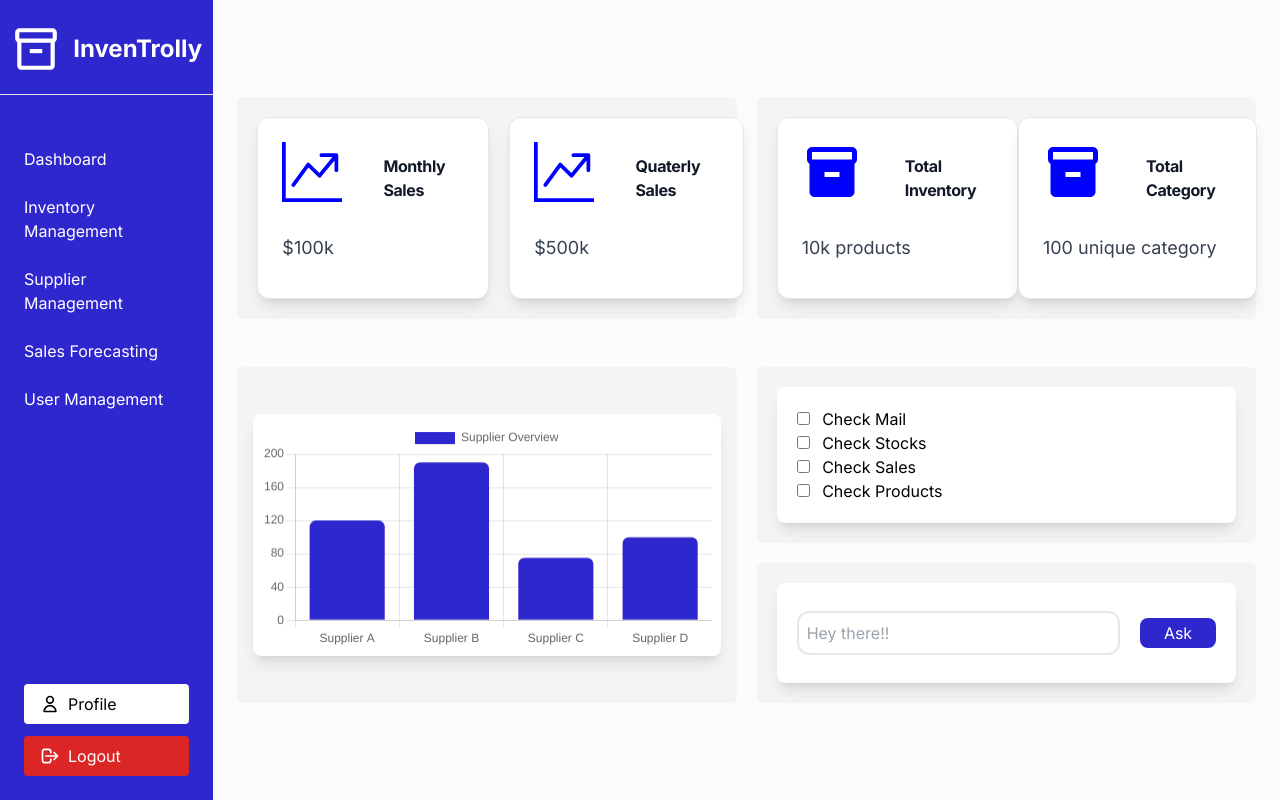
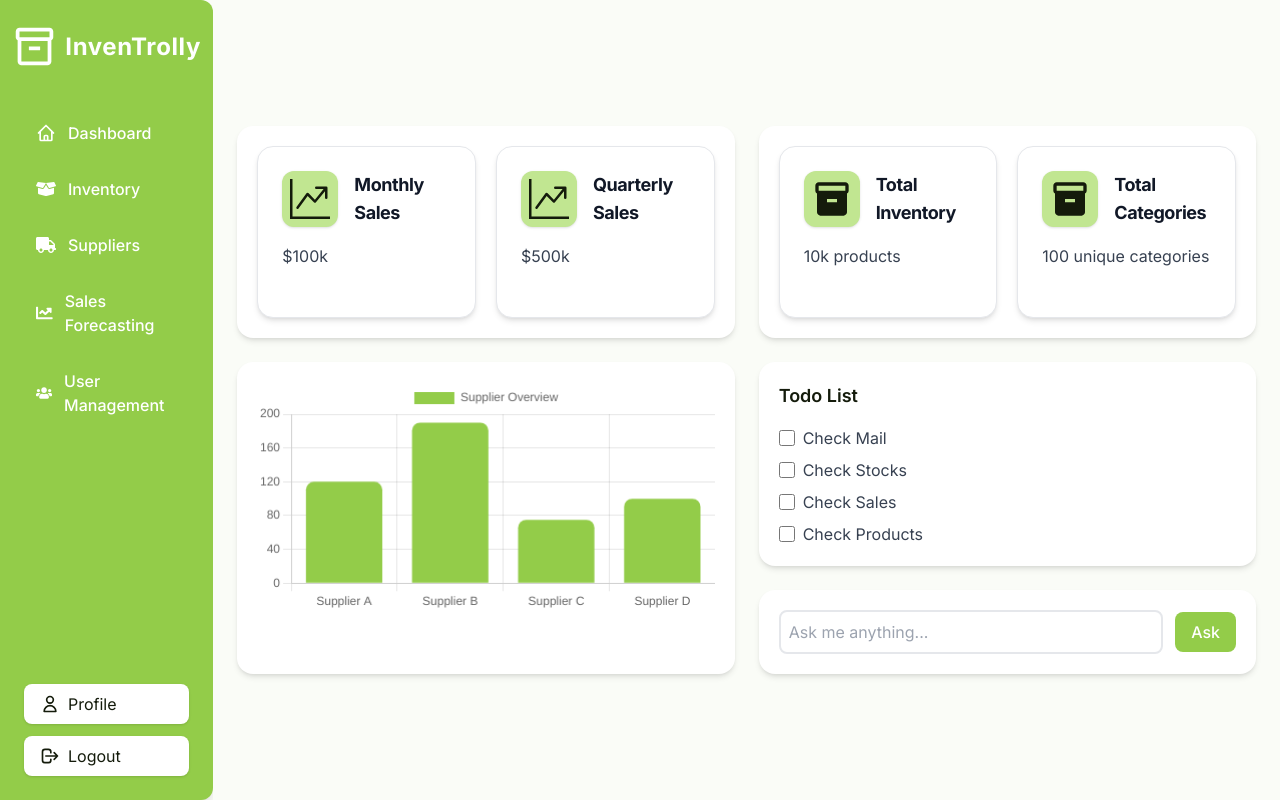
Before and after one commit to MahimnaUpadhyay/InventoryManagementWithAI, a Next.js app in the folder IntenTrolly/: page /pages/Home in a window 1280 px wide. Built offline with nearby package versions, Linux system fonts and the light colour scheme.

Commit message:
UI changes

```diff
--- a/IntenTrolly/src/app/components/Card.js
+++ b/IntenTrolly/src/app/components/Card.js
@@ -1,20 +1,38 @@
-import React from 'react';
-import { FaArrowRight } from 'react-icons/fa';
+import React from "react";
+import { FaArrowRight } from "react-icons/fa";
 
 const Card = ({ Card_Title, Card_Content, Button_Title, Icon }) => {
-    return (
-        <div className="w-[250px] h-auto p-6 bg-white border border-gray-200 rounded-xl shadow-lg dark:bg-gray-800 dark:border-gray-700">
-            <div className='flex flex-row w-full h-auto justify-between items-center gap-10'>
-                <div className='w-20 h-20'>
-                    {Icon}
-                </div>
-                <a href="#">
-                    <h5 className="mb-2 text-md font-bold tracking-tight text-gray-900 dark:text-white">{Card_Title}</h5>
-                </a>
-            </div>
-            <p className="text-lg mt-3 mb-3 font-normal text-gray-700 dark:text-gray-400">{Card_Content}</p>
-        </div >
-    )
-}
+  return (
+    <div className="w-[280px] h-auto p-6 bg-white border border-gray-200 rounded-2xl shadow-md
+      hover:shadow-xl transition-all duration-300 flex flex-col justify-between dark:bg-gray-800 dark:border-gray-700 cursor-pointer">
+
+      {/* Icon + Title */}
+      <div className="flex flex-row items-center gap-4">
+        <div className="flex items-center justify-center w-14 h-14 p-2 rounded-xl bg-secondary text-text shadow">
+          {Icon}
+        </div>
+        <h5 className="text-lg font-bold tracking-tight text-gray-900 dark:text-white">
+          {Card_Title}
+        </h5>
+      </div>
+
+      {/* Content */}
+      <p className="text-base mt-4 mb-6 font-normal text-gray-700 dark:text-gray-300 leading-relaxed">
+        {Card_Content}
+      </p>
+
+      {/* Button (if provided) */}
+      {Button_Title && (
+        <button
+          className="flex items-center justify-between px-4 py-2 bg-primary text-white rounded-lg
+            hover:bg-accent transition-colors duration-200 font-medium shadow-sm"
+        >
+          {Button_Title}
+          <FaArrowRight className="ml-2" />
+        </button>
+      )}
+    </div>
+  );
+};
 
 export default Card;
--- a/IntenTrolly/src/app/components/Navbar.js
+++ b/IntenTrolly/src/app/components/Navbar.js
@@ -1,115 +1,111 @@
-"use client"
+"use client";
 
-import React from 'react';
-import { useRouter } from 'next/navigation';
+// React import
+import React from "react";
+
+// Navigation import
+import { useRouter } from "next/navigation";
+
+// React icons
 import { MdOutlineInventory2 } from "react-icons/md";
-import { HiOutlineLogout, HiOutlineUser } from "react-icons/hi";
+import { HiOutlineLogout, HiOutlineUser, HiOutlineHome } from "react-icons/hi";
+import { FaBoxOpen, FaUsers, FaChartLine, FaTruck } from "react-icons/fa";
 
-const Sidebar = ({ children }) => {
+const Navbar = ({ children }) => {
   const router = useRouter();
-
-  const [UserData, setUserData] = React.useState([]);
+  const [UserData, setUserData] = React.useState("");
 
   const onLogout = () => {
-    localStorage.removeItem('token');
-    localStorage.removeItem('user');
-    router.push('/pages/Auth/Login');
+    localStorage.removeItem("token");
+    localStorage.removeItem("user");
+    router.push("/pages/Auth/Login");
   };
 
-  const onProfile = () => {
-    router.push('/profile');
-  };
-
-  const onLogo = () => {
-    router.push('/pages/Home');
-  };
-
-  const onInventory = () => {
-    router.push('/pages/Inventory');
-  };
-
-  const onSuppliers = () => {
-    router.push('/pages/Suppliers');
-  };
-
-  const onSales = () => {
-    router.push('/pages/Sales');
-  };
-
-  const onUserManagement = () => {
-    router.push('/pages/User');
-  }
+  const onProfile = () => router.push("/profile");
+  const onLogo = () => router.push("/pages/Home");
+  const onInventory = () => router.push("/pages/Inventory");
+  const onSuppliers = () => router.push("/pages/Suppliers");
+  const onSales = () => router.push("/pages/Sales");
+  const onUserManagement = () => router.push("/pages/User");
 
   React.useEffect(() => {
     const storedUser = localStorage.getItem("user");
-    const parseData = JSON.parse(storedUser);
-    setUserData(parseData?.username);
+    const parseData = JSON.parse(storedUser || "{}");
+    setUserData(parseData?.username || "");
   }, []);
 
+  const navItems = [
+    { label: "Dashboard", icon: <HiOutlineHome size={20} />, onClick: onLogo },
+    {
+      label: "Inventory",
+      icon: <FaBoxOpen size={20} />,
+      onClick: onInventory,
+    },
+    {
+      label: "Suppliers",
+      icon: <FaTruck size={20} />,
+      onClick: onSuppliers,
+    },
+    {
+      label: "Sales Forecasting",
+      icon: <FaChartLine size={20} />,
+      onClick: onSales,
+    },
+    {
+      label: "User Management",
+      icon: <FaUsers size={20} />,
+      onClick: onUserManagement,
+    },
+  ];
+
   return (
-    <div className="flex min-h-screen">
+    <div className="flex min-h-screen bg-background text-text">
       {/* Sidebar */}
-      <aside className="w-64 h-screen bg-[#2f27ce] text-white shadow-sm flex flex-col justify-between">
+      <aside className="w-64 h-screen bg-primary text-white shadow-lg flex flex-col justify-between rounded-r-xl">
+        {/* Logo */}
         <div>
           <div
             className="flex items-center justify-center mt-6 cursor-pointer"
             onClick={onLogo}
           >
-            <MdOutlineInventory2 size={50} color="white" />
-            <span className="ml-3 text-2xl font-bold">InvenTrolly</span>
-          </div> <hr  className='mt-5'/>
+            <MdOutlineInventory2 size={45} />
+            <span className="ml-2 text-2xl font-bold tracking-wide">
+              InvenTrolly
+            </span>
+          </div>
 
-          <nav className="mt-10 flex flex-col">
-            <button
-              onClick={onLogo}
-              className="px-6 py-3 text-left hover:bg-white hover:text-black w-full"
-            >
-              Dashboard
-            </button>
-
-            <button
-              onClick={onInventory}
-              className="px-6 py-3 text-left hover:bg-white hover:text-black w-full"
-            >
-              Inventory Management
-            </button>
-
-            <button
-              onClick={onSuppliers}
-              className="px-6 py-3 text-left hover:bg-white hover:text-black w-full"
-            >
-              Supplier Management
-            </button>
-
-            <button
-              onClick={onSales}
-              className="px-6 py-3 text-left hover:bg-white hover:text-black w-full"
-            >
-              Sales Forecasting
-            </button>
-
-            <button
-              onClick={onUserManagement}
-              className="px-6 py-3 text-left hover:bg-white hover:text-black w-full"
-            >
-              User Management
-            </button>
+          {/* Nav */}
+          <nav className="mt-10 flex flex-col gap-2">
+            {navItems.map((item, index) => (
+              <button
+                key={index}
+                onClick={item.onClick}
+                className="flex items-center gap-3 px-6 py-3 text-left
+                  hover:bg-secondary hover:text-text transition-colors duration-200 rounded-lg mx-3"
+              >
+                {item.icon}
+                <span className="font-medium">{item.label}</span>
+              </button>
+            ))}
           </nav>
         </div>
 
+        {/* User & Logout */}
         <div className="mb-6 px-6">
           <div className="flex flex-col gap-3">
             <button
               onClick={onProfile}
-              className="flex items-center gap-2 px-4 py-2 bg-white text-black rounded hover:bg-blue-300 hover:text-white w-full"
+              className="flex items-center gap-2 px-4 py-2
+                bg-white text-text rounded-lg shadow hover:bg-accent hover:text-white transition-colors duration-200"
             >
               <HiOutlineUser size={20} />
-              {UserData || 'Profile'}
+              {UserData || "Profile"}
             </button>
 
             <button
               onClick={onLogout}
-              className="flex items-center gap-2 px-4 py-2 bg-red-600 text-white rounded hover:bg-red-500 w-full"
+              className="flex items-center gap-2 px-4 py-2
+                bg-white text-text rounded-lg shadow hover:bg-red-500 hover:text-white transition-colors duration-200"
             >
               <HiOutlineLogout size={20} />
               Logout
@@ -119,11 +115,11 @@ const Sidebar = ({ children }) => {
       </aside>
 
       {/* Dynamic Content */}
-      <main className="flex w-full h-auto justify-center items-center">
+      <main className="flex w-full h-auto justify-center items-center bg-background">
         {children}
       </main>
     </div>
   );
 };
 
-export default Sidebar;
+export default Navbar;
--- a/IntenTrolly/src/app/globals.css
+++ b/IntenTrolly/src/app/globals.css
@@ -2,6 +2,19 @@
 @tailwind components;
 @tailwind utilities;
 
-body{
-    background-color: #fbfbfe;
+@layer base {
+  :root {
+    --text: #141b0b;
+    --background: #fafcf7;
+    --primary: #93cc49;
+    --secondary: #c1e691;
+    --accent: #a8e25d;
+  }
+  .dark {
+    --text: #eef5e6;
+    --background: #060703;
+    --primary: #7eb734;
+    --secondary: #486c19;
+    --accent: #67a01c;
+  }
 }
--- a/IntenTrolly/src/app/pages/Auth/Signup/page.js
+++ b/IntenTrolly/src/app/pages/Auth/Signup/page.js
@@ -53,7 +53,7 @@ const page = () => {
         <>
             <div className="grid grid-cols-2 w-full h-screen place-items-center">
                 <div className="flex flex-col">
-                    <h1 className="text-black text-2xl font-bold">Hey There!</h1>
+                    <h1 className="text-text text-2xl font-bold">Hey There!</h1>
                     <hr className="border-gray-800 rounded-full mt-2" />
                     <div className="w-[450px] mt-5">
                         <form className="flex flex-col justify-center items-center" onSubmit={OnSignUp}>
@@ -83,20 +83,20 @@ const page = () => {
                             />
                             <button
                                 type="submit"
-                                className="w-full bg-blue-500 hover:bg-blue-600 text-white text-lg rounded-lg mt-5 p-2"
+                                className="w-full bg-primary hover:bg-accent text-white text-lg rounded-lg mt-5 p-2"
                             >
                                 Create Account
                             </button>
                             <ToastContainer />
                         </form>
 
-                        <h1 className='flex w-full justify-center mt-5 font-bold'>Already have account</h1>
+                        <h1 className='flex w-full justify-center mt-5 font-bold text-sm'>Already have account</h1>
 
                         <div className='flex w-full justify-center'>
                             <button
                                 onClick={()=>router.push("/pages/Auth/Login")}
-                                className="flex justify-center gap-3 items-center w-[215px] bg-gray-200 hover:bg-gray-300
-                                 text-black text-lg rounded-lg mt-5 p-2">
+                                className="flex justify-center gap-3 items-center w-[215px] bg-gray-200 hover:bg-primary hover:text-white
+                                text-black text-lg rounded-lg mt-5 p-2">
                                 Login
 
                                 <FaArrowRight />
@@ -105,14 +105,14 @@ const page = () => {
                     </div>
                 </div>
 
-                <div className="bg-blue-500 h-full w-full flex flex-col justify-center items-center text-white">
+                <div className="bg-primary h-full w-full flex flex-col justify-center items-center text-white">
                     <div className="mb-3">
-                        <MdOutlineInventory2 size={60} color="white" />
+                        <MdOutlineInventory2 size={100} color="white" />
                     </div>
                     <h1 className="text-3xl">
-                        Explore the World's Best <span className="font-bold">Inventrolly</span>
+                        Explore the best{" "}<span className="font-bold">Inventrolly</span>
                     </h1>
-                    <p className="w-[510px] mt-3 text-lg text-start">
+                    <p className="w-[510px] mt-3 text-lg text-justify">
                         Manage your business with one of the best platforms in the industry, introducing{" "}
                         <span className="font-bold">Inventrolly</span>.
                         One of the top leading industry products, designed to make your business
--- a/IntenTrolly/src/app/pages/Home/HomePage.js
+++ b/IntenTrolly/src/app/pages/Home/HomePage.js
@@ -1,42 +1,32 @@
-import React from 'react';
+import React from "react";
 
 // Components Import
-import SalesOverview from './UI/SalesOverview';
-import InventoryOverview from './UI/InventoryOverview';
-import SupplierOverview from './UI/SupplierOverview';
-import Chatbot from './UI/Chatbot';
-import Todo from './UI/Todo';
+import SalesOverview from "./UI/SalesOverview";
+import InventoryOverview from "./UI/InventoryOverview";
+import SupplierOverview from "./UI/SupplierOverview";
+import Chatbot from "./UI/Chatbot";
+import Todo from "./UI/Todo";
 
 const HomePage = () => {
   return (
-    <>
-      <div className="flex flex-col w-full h-auto justify-center items-center">
+    <div className="flex flex-col w-full h-auto bg-background p-6 gap-6">
       {/* Section 1 */}
-        <div className="grid grid-cols-2 w-full h-auto place-items-center p-6 gap-5">
-          {/* Sales Overview */}
+      <div className="grid grid-cols-1 md:grid-cols-2 gap-6">
         <SalesOverview />
-
-          {/* Inventory Overview */}
         <InventoryOverview />
       </div>
 
       {/* Section 2 */}
-        <div className="grid grid-cols-2 w-full h-auto place-items-center p-6 gap-5">
-          {/* Warehouse Overview */}
+      <div className="grid grid-cols-1 md:grid-cols-2 gap-6">
         <SupplierOverview />
 
-          {/* Todo + Chatbot */}
-          <div className="flex flex-col w-full h-auto justify-between items-center gap-5">
-            {/* Todo List */}
+        <div className="flex flex-col gap-6">
           <Todo />
-
-            {/* Chatbot */}
           <Chatbot />
         </div>
       </div>
     </div>
-    </>
   );
-}
+};
 
 export default HomePage;
--- a/IntenTrolly/src/app/pages/Home/UI/Chatbot.js
+++ b/IntenTrolly/src/app/pages/Home/UI/Chatbot.js
@@ -1,48 +1,49 @@
-"use client"
+"use client";
 
-import React from 'react';
-
-// For API
-import axios from 'axios';
-import { ML_BASE_URL } from '@/app/utility/API_END_POINT/Base_URL';
-import { askQuestion } from '@/app/utility/API_END_POINT/Chatbot_End_Point';
+import React from "react";
+import axios from "axios";
+import { ML_BASE_URL } from "@/app/utility/API_END_POINT/Base_URL";
+import { askQuestion } from "@/app/utility/API_END_POINT/Chatbot_End_Point";
 
 const Chatbot = () => {
-  const [chatbot, setChatbot] = React.useState({question: ''});
+  const [chatbot, setChatbot] = React.useState({ question: "" });
 
   const askChatbot = async (e) => {
-    e.preventDefault()
+    e.preventDefault();
     try {
       const response = await axios.post(`${ML_BASE_URL}${askQuestion}`, chatbot);
-      console.log(response.data)
+      console.log(response.data);
     } catch (error) {
       console.error(error.response?.data || error.message);
     }
-  }
+  };
 
-  const onQuestionChange = (e) => {
-    setChatbot({...chatbot, question: e.target.value});
-  }
+  const onQuestionChange = () => {
+    setChatbot({ ...chatbot, question: e.target.value });
+  };
 
   return (
-    <div className="flex w-full h-auto bg-gray-100 justify-center items-center rounded-md p-5">
-      <div className="flex flex-row w-full h-[100px] justify-around items-center bg-white rounded-lg shadow-lg gap-5 p-5">
+    <div className="w-full bg-white rounded-2xl shadow-md p-5">
+      <form
+        onSubmit={askChatbot}
+        className="flex items-center gap-3 w-full"
+      >
         <input
-          placeholder="Hey there!!"
-          type='text'
-          value={chatbot?.question}
+          placeholder="Ask me anything..."
+          type="text"
+          value={chatbot.question}
           onChange={onQuestionChange}
-          className="w-full border-2 p-2 rounded-xl"
+          className="flex-1 border-2 border-gray-200 p-2 rounded-lg focus:ring-2 focus:ring-primary outline-none"
         />
         <button
-          onClick={askChatbot}
-          className="bg-[#2f27ce] rounded-lg w-[100px] h-[30px] text-white hover:cursor-pointer"
+          type="submit"
+          className="bg-primary hover:bg-accent transition-colors px-4 py-2 rounded-lg text-white font-medium"
         >
           Ask
         </button>
-      </div>
+      </form>
     </div>
-  )
-}
+  );
+};
 
-export default Chatbot
+export default Chatbot;
--- a/IntenTrolly/src/app/pages/Home/UI/InventoryOverview.js
+++ b/IntenTrolly/src/app/pages/Home/UI/InventoryOverview.js
@@ -1,28 +1,22 @@
-import React from 'react'
-
-// Card Import
-import Card from '@/app/components/Card';
-
-// React Icons
-import { MdInventory2 } from 'react-icons/md';
+import React from "react";
+import Card from "@/app/components/Card";
+import { MdInventory2 } from "react-icons/md";
 
 const InventoryOverview = () => {
   return (
-        <>
-            <div className="flex flex-row justify-around items-center bg-gray-100 p-5 rounded-md w-full h-full">
+    <div className="flex flex-row justify-around items-center bg-white p-5 rounded-2xl shadow-md w-full h-full gap-5">
       <Card
-                    Card_Title={"Total Inventory"}
-                    Icon={<MdInventory2 size={60} color='blue'/>}
-                    Card_Content={"10k products"}
+        Card_Title="Total Inventory"
+        Icon={<MdInventory2 size={50} />}
+        Card_Content="10k products"
       />
       <Card
-                    Card_Title={"Total Category"}
-                    Icon={<MdInventory2 size={60} color='blue'/>}
-                    Card_Content={"100 unique category"}
+        Card_Title="Total Categories"
+        Icon={<MdInventory2 size={50} />}
+        Card_Content="100 unique categories"
       />
     </div>
-        </>
-    )
-}
+  );
+};
 
-export default InventoryOverview
+export default InventoryOverview;
--- a/IntenTrolly/src/app/pages/Home/UI/SalesOverview.js
+++ b/IntenTrolly/src/app/pages/Home/UI/SalesOverview.js
@@ -1,26 +1,22 @@
-import React from 'react'
-
-// Card Import
-import Card from '@/app/components/Card'
-
-// React Icons
-import { BsGraphUpArrow } from 'react-icons/bs';
+import React from "react";
+import Card from "@/app/components/Card";
+import { BsGraphUpArrow } from "react-icons/bs";
 
 const SalesOverview = () => {
   return (
-        <div className="flex flex-row justify-around items-center gap-5 bg-gray-100 p-5 rounded-md w-full h-full">
+    <div className="flex flex-row justify-around items-center bg-white p-5 rounded-2xl shadow-md w-full h-full gap-5">
       <Card
-                Card_Title={"Monthly Sales"}
-                Icon={<BsGraphUpArrow size={60} color='blue'/>}
-                Card_Content={"$100k"}
+        Card_Title="Monthly Sales"
+        Icon={<BsGraphUpArrow size={50} />}
+        Card_Content="$100k"
       />
       <Card
-                Card_Title={"Quaterly Sales"}
-                Icon={<BsGraphUpArrow size={60} color='blue'/>}
-                Card_Content={"$500k"}
+        Card_Title="Quarterly Sales"
+        Icon={<BsGraphUpArrow size={50} />}
+        Card_Content="$500k"
       />
     </div>
-    )
-}
+  );
+};
 
-export default SalesOverview
+export default SalesOverview;
--- a/IntenTrolly/src/app/pages/Home/UI/SupplierOverview.js
+++ b/IntenTrolly/src/app/pages/Home/UI/SupplierOverview.js
@@ -1,8 +1,6 @@
-"use client"
+"use client";
 
-import React from 'react'
-
-// ChartJS
+import React from "react";
 import {
   Chart as ChartJS,
   BarElement,
@@ -10,41 +8,36 @@ import {
   LinearScale,
   Tooltip,
   Legend,
-} from 'chart.js'
+} from "chart.js";
+import { Bar } from "react-chartjs-2";
 
-import { Bar } from 'react-chartjs-2'
-
-ChartJS.register(CategoryScale, LinearScale, BarElement, Tooltip, Legend)
+ChartJS.register(CategoryScale, LinearScale, BarElement, Tooltip, Legend);
 
 const SupplierOverview = () => {
   const data = {
-    labels: ['Supplier A', 'Supplier B', 'Supplier C', 'Supplier D'],
+    labels: ["Supplier A", "Supplier B", "Supplier C", "Supplier D"],
     datasets: [
       {
-        label: 'Supplier Overview',
+        label: "Supplier Overview",
         data: [120, 190, 75, 100],
-        backgroundColor: 'rgba(47, 39, 206, 1)',
-        borderRadius: 6,
+        backgroundColor: "#93cc49",
+        borderRadius: 8,
       },
     ],
-  }
+  };
 
   const options = {
     responsive: true,
     plugins: {
-      legend: {
-        position: 'top',
-      },
+      legend: { position: "top" },
     },
-  }
+  };
 
   return (
-    <div className="flex w-full h-full bg-gray-100 justify-center items-center rounded-md p-4">
-      <div className="w-full bg-white rounded-lg shadow-lg p-2">
-        <Bar data={data} options={options} />
-      </div>
+    <div className="flex w-full h-full bg-white rounded-2xl shadow-md p-5">
+      <Bar data={data} options={options} />
     </div>
-  )
-}
+  );
+};
 
-export default SupplierOverview
+export default SupplierOverview;
--- a/IntenTrolly/src/app/pages/Home/UI/Todo.js
+++ b/IntenTrolly/src/app/pages/Home/UI/Todo.js
@@ -1,28 +1,24 @@
-import React from 'react'
+import React from "react";
 
 const Todo = () => {
-    return (
-        <>
-            <div className="flex flex-col w-full h-auto bg-gray-100 justify-center items-center rounded-md p-5">
-                <div className="w-full p-5 bg-white rounded-lg shadow-lg">
-                    <ul>
-                        <li>
-                            <input type="checkbox" id="mail" name="mail" value="mail" className="mr-2"/> Check Mail
-                        </li>
-                        <li>
-                            <input type="checkbox" id="mail" name="mail" value="mail" className="mr-2"/> Check Stocks
-                        </li>
-                        <li>
-                            <input type="checkbox" id="mail" name="mail" value="mail" className="mr-2"/> Check Sales
-                        </li>
-                        <li>
-                            <input type="checkbox" id="mail" name="mail" value="mail" className="mr-2"/> Check Products
-                        </li>
-                    </ul>
-                </div>
-            </div>
-        </>
-    )
-}
+  const todos = ["Check Mail", "Check Stocks", "Check Sales", "Check Products"];
 
-export default Todo
+  return (
+    <div className="w-full bg-white rounded-2xl shadow-md p-5">
+      <h3 className="text-lg font-semibold mb-4 text-text">Todo List</h3>
+      <ul className="space-y-2">
+        {todos.map((task, idx) => (
+          <li key={idx} className="flex items-center gap-2">
+            <input
+              type="checkbox"
+              className="w-4 h-4 text-primary border-gray-300 rounded focus:ring-accent"
+            />
+            <span className="text-gray-700">{task}</span>
+          </li>
+        ))}
+      </ul>
+    </div>
+  );
+};
+
+export default Todo;
```
Also changed, not shown: IntenTrolly/src/app/pages/Auth/Login/page.js (+10 -12 lines), IntenTrolly/tailwind.config.js (+6 -50 lines). Lines whose indentation alone changed are shown as unchanged.
